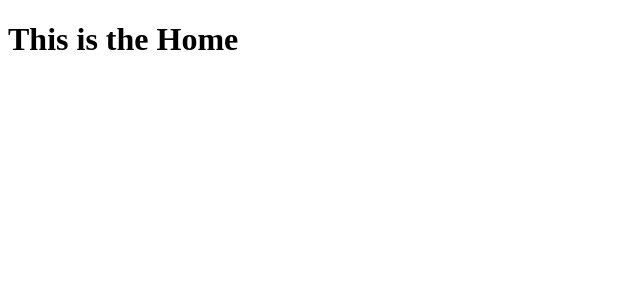
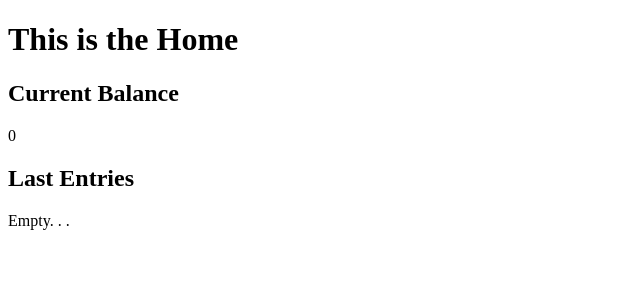
Before and after one commit to JotaCeR/Personal-Finances, a React (Create React App) app: page / in a window 1280 px wide. Shown: the top 300 px of the page, without its empty margins (0-640 px from the left). Built offline with nearby package versions, Linux system fonts and the light colour scheme.

Commit message:
Dumb Home component.

```diff
--- a/src/components/Home.jsx
+++ b/src/components/Home.jsx
@@ -4,6 +4,14 @@ export default function Home() {
     return (
         <div>
             <h1>This is the Home</h1>
+            <div>
+                <h2>Current Balance</h2>
+                <p>0</p>
+            </div>
+            <div>
+                <h2>Last Entries</h2>
+                <p>Empty. .  .</p>
+            </div>
         </div>
     )
 }
```
